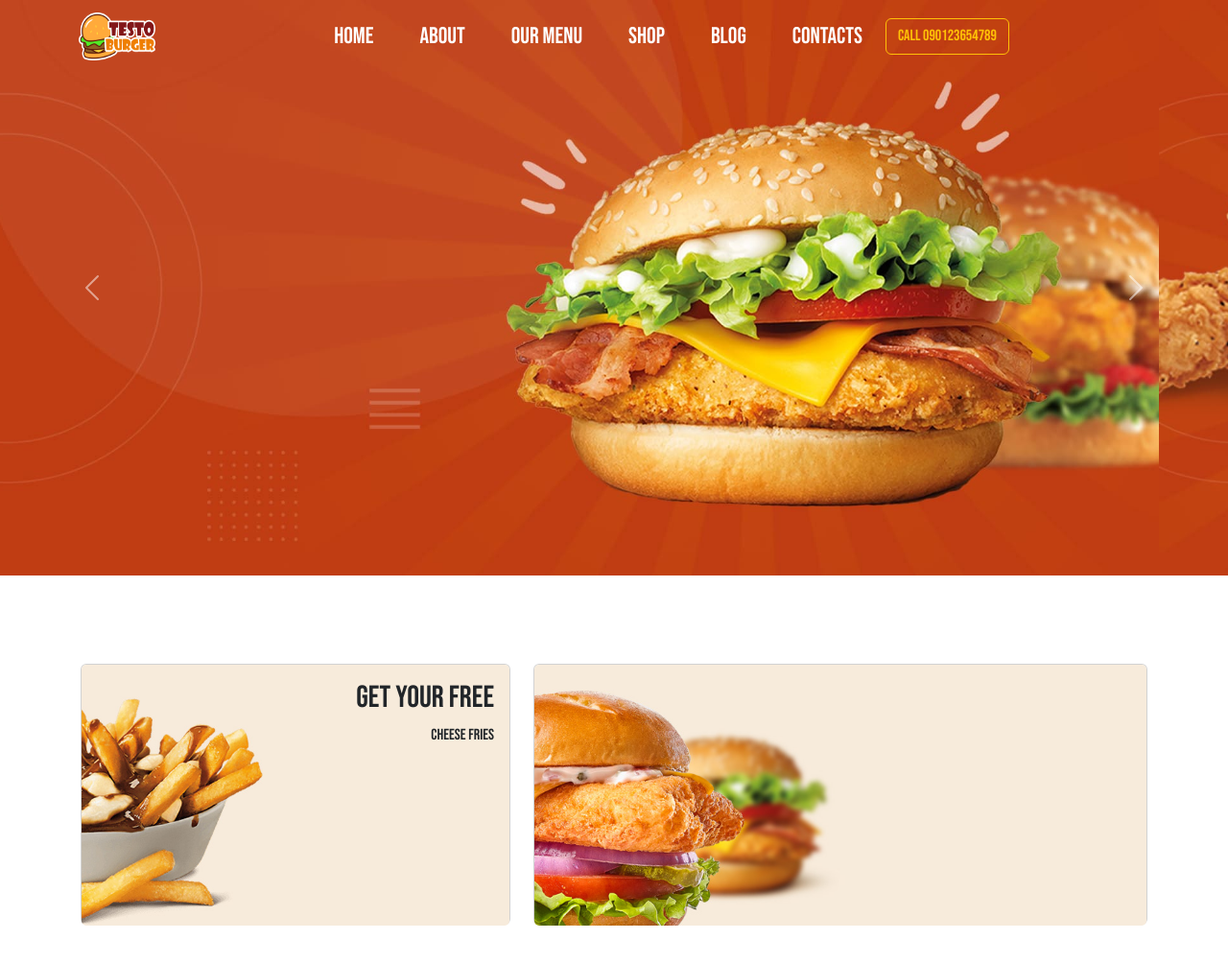
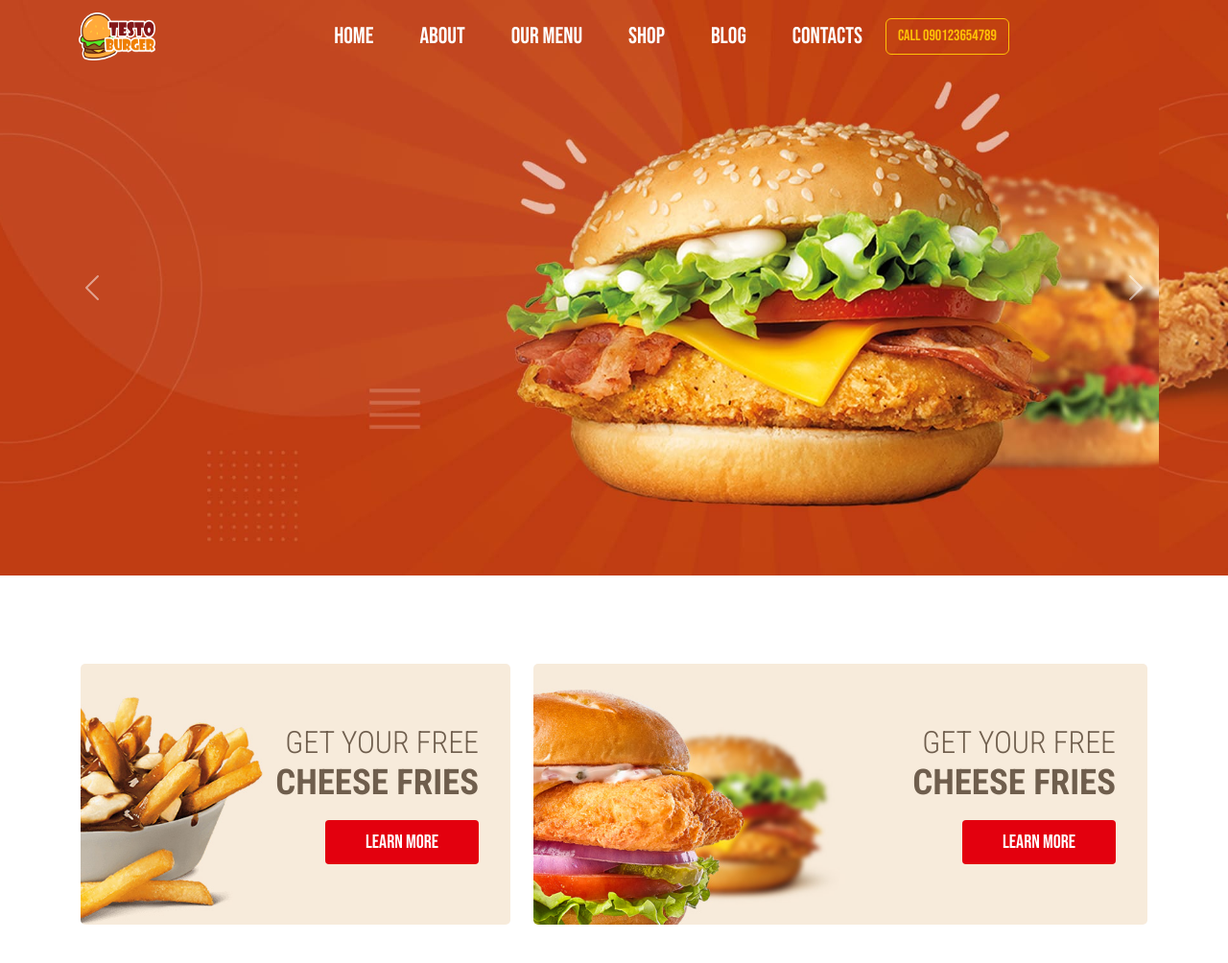
Before and after one commit to Ekemini004/Burgerplus, a plain HTML site: page index.html in a window 1280 px wide. Shown: the whole page at 96% size. Drawn offline with nearby package versions, Linux system fonts and the light colour scheme.

Commit message:
added the card styling

```diff
--- a/index.html
+++ b/index.html
@@ -5,18 +5,24 @@
     <meta name="viewport" content="width=device-width, initial-scale=1.0" />
     <title>Burgerplus</title>
 
-
     <link rel="preconnect" href="https://fonts.googleapis.com" />
     <link rel="preconnect" href="https://fonts.gstatic.com" crossorigin />
     <link
       href="https://fonts.googleapis.com/css2?family=Bebas+Neue&display=swap"
       rel="stylesheet"
     />
+    <link rel="preconnect" href="https://fonts.googleapis.com" />
+    <link rel="preconnect" href="https://fonts.gstatic.com" crossorigin />
+    <link
+      href="https://fonts.googleapis.com/css2?family=Roboto+Condensed:ital,wght@0,100..900;1,100..900&display=swap"
+      rel="stylesheet"
+    />
     <link
       href="https://cdn.jsdelivr.net/npm/bootstrap@5.3.2/dist/css/bootstrap.min.css"
       rel="stylesheet"
       integrity="sha384-T3c6CoIi6uLrA9TneNEoa7RxnatzjcDSCmG1MXxSR1GAsXEV/Dwwykc2MPK8M2HN"
-      crossorigin="anonymous"/>
+      crossorigin="anonymous"
+    />
 
     <link rel="stylesheet" href="styles/style.css" />
   </head>
@@ -82,10 +88,10 @@
             id="navbarNav"
           >
             <ul class="navbar-nav">
-              <li class="nav-item">
+              <li class="nav-item text-uppercase">
                 <a class="nav-link fs-4 text-white mx-3" href="#">Home</a>
               </li>
-              <li class="nav-item">
+              <li class="nav-item text-uppercase">
                 <a
                   class="nav-link fs-4 text-white mx-3"
                   aria-current="page"
@@ -93,16 +99,16 @@
                   >About</a
                 >
               </li>
-              <li class="nav-item">
+              <li class="nav-item text-uppercase">
                 <a class="nav-link fs-4 text-white mx-3" href="#">Our Menu</a>
               </li>
-              <li class="nav-item">
+              <li class="nav-item text-uppercase">
                 <a class="nav-link fs-4 text-white mx-3" href="#">Shop</a>
               </li>
-              <li class="nav-item">
+              <li class="nav-item text-uppercase">
                 <a class="nav-link fs-4 text-white mx-3" href="#">Blog</a>
               </li>
-              <li class="nav-item">
+              <li class="nav-item text-uppercase">
                 <a class="nav-link fs-4 text-white mx-3" href="#">Contacts</a>
               </li>
             </ul>
@@ -118,15 +124,42 @@
     <main>
       <section class="">
         <div class="cardscon d-flex gap-4 flex-column flex-md-row p-3">
-          <div class="card border-1 img-fluid" id="card1">
-            <img src="images/pb-2-1.jpg" class="card-img" id="img1"/>
-            <div class="card-img-overlay d-flex flex-column align-items-end"id="cardcontent">
-              <h2 id="gyf">GET YOUR FREE</h2><p id="chf">CHEESE FRIES</p>
+          <div class="card border-0 img-fluid" id="card1">
+            <img src="images/pb-2-1.jpg" class="card-img" id="img1" />
+            <div
+              class="card-img-overlay d-flex flex-column align-items-end justify-content-center"
+              id="cardcontent"
+            >
+              <h1 class="fs-2" id="gyf">GET YOUR FREE</h1>
+              <p class="fw-bolder" id="chf">CHEESE FRIES</p>
+              <button
+                type="button"
+                class="btn btn-dark border-0 rounded-1 mt-2 p-2 btn-lg"
+                id="card1btn"
+              >
+
+                LEARN MORE
+              </button>
             </div>
           </div>
 
-          <div class="card border-1 img-fluid" id="card2">
-            <img src="images/pb-2-2.jpg" class="card-img" id="img2"/>
+          <div class="card border-0 img-fluid" id="card2">
+            <img src="images/pb-2-2.jpg" class="card-img" id="img2" />
+            <div
+              class="card-img-overlay d-flex flex-column align-items-end justify-content-center"
+              id="cardcontent"
+            >
+              <h1 class="fs-2" id="gyf">GET YOUR FREE</h1>
+              <p class="fw-bolder" id="chf">CHEESE FRIES</p>
+              <button
+                type="button"
+                class="btn btn-dark border-0 rounded-1 mt-2 p-2 btn-lg"
+                id="card1btn"
+              >
+
+                LEARN MORE
+              </button>
+            </div>
           </div>
         </div>
       </section>
--- a/styles/style.css
+++ b/styles/style.css
@@ -21,14 +21,28 @@
 .cardscon {
   justify-content: center;
   margin-bottom: 300px;
-
 }
 
-#cardcontent {
-
-
+#gyf {
+  color: #6f5e4d;
+  font-family: "Roboto Condensed";
+  font-weight: 350;
 }
 
+#chf {
+  color: #6f5e4d;
+  font-family: "Roboto Condensed";
+  line-height: 0.8;
+  font-size: 2.3rem;
+}
+#cardcontent {
+  padding: 33px;
+}
+
+#card1btn {
+  background-color: #e3000e;
+  width: 10rem;
+}
 #img2 {
   height: 17rem;
   object-fit: cover;
@@ -48,3 +62,18 @@
   height: 17rem;
   width: 28rem;
 }
+
+
+@media (max-width: 576px) {
+  #chf {
+    font-size: 1.5rem; /* Font size for mobile */
+  }
+
+  #card1btn {
+    background-color: #e3000e;
+    width: 9rem;
+  }
+
+
+
+}
```
